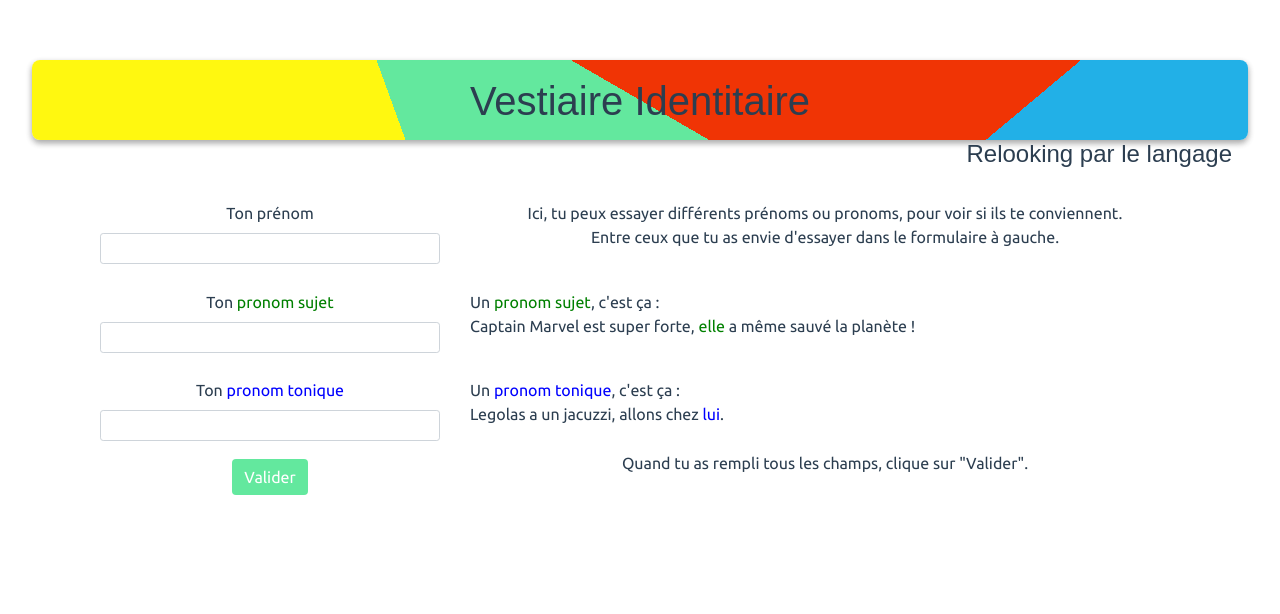
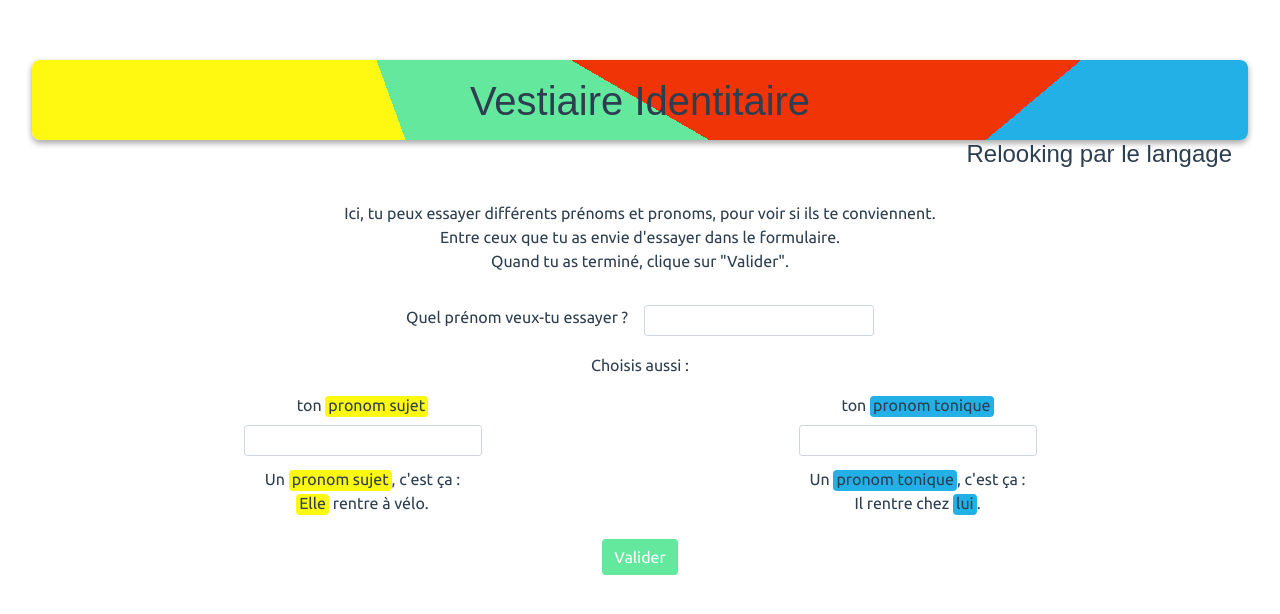
Before and after one commit to ponyBoy-dev/vestiaire-identitaire-vue, a Vue app: page / in a window 1280 px wide. Shown: the top 614 px of the page. Built offline with nearby package versions, Linux system fonts and the light colour scheme; a web font is replaced by a local one.

Commit message:
amelioration graphique de Form

```diff
--- a/src/components/Form.vue
+++ b/src/components/Form.vue
@@ -1,51 +1,66 @@
 <template>
   <div>
     <b-container fluid>
-      <b-row>
-        <b-col sm="4">
-          <label for="prenom">Ton prénom</label>
-          <b-form-input id="prenom" v-bind:value="prenom" @input.native="(e) => updateValue(e.target.value, 'prenom')" size="sm" type="text" :state="prenomState"/>
-          <b-form-invalid-feedback>{{champsInvalide}}</b-form-invalid-feedback>
-        </b-col>
+      <b-row class="flex jcontent-center">
+        <p class="text-align-center">
+          Ici, tu peux essayer différents prénoms et pronoms, pour voir si ils te conviennent.
+          <br />Entre ceux que tu as envie d'essayer dans le formulaire.
+          <br />Quand tu as terminé, clique sur "Valider".
+        </p>
+      </b-row>
+      <b-row class="separator"></b-row>
+      <b-row class="flex jcontent-center">
+        <label for="prenom" class="label-margin">Quel prénom veux-tu essayer ?</label>
+        <div>
+          <b-form-input
+            id="prenom"
+            v-bind:value="prenom"
+            @input.native="(e) => updateValue(e.target.value, 'prenom')"
+            size="sm"
+            type="text"
+            :state="prenomState"
+          />
+          <b-form-invalid-feedback v-if="prenomState===false">{{champsInvalide}}</b-form-invalid-feedback>
+        </div>
 
-        <b-col sm="8">
-          <p>
-            Ici, tu peux essayer différents prénoms ou pronoms, pour voir si ils te conviennent.
-            <br />Entre ceux que tu as envie d'essayer dans le formulaire à gauche.
-          </p>
-        </b-col>
+
       </b-row>
 
       <b-row class="separator"></b-row>
+      <b-row class="flex jcontent-center"><p>Choisis aussi :</p></b-row>
 
       <b-row>
-        <b-col sm="4">
+        <b-col>
           <label for="pronom">
-            Ton
-            <span class="green">pronom sujet</span>
+            ton
+            <span class="pill yellow">pronom sujet</span>
           </label>
-          <b-form-input id="pronom" :value="pronom" @input.native="(e) =>updateValue(e.target.value, 'pronom')" size="sm" type="text" :state="pronomState"></b-form-input>
-          <b-form-invalid-feedback>{{champsInvalide}}</b-form-invalid-feedback>
+          <div class="flex jcontent-center">
+            <b-form-input
+              id="pronom"
+              :value="pronom"
+              @input.native="(e) =>updateValue(e.target.value, 'pronom')"
+              size="sm"
+              type="text"
+              :state="pronomState"
+            ></b-form-input>
+          </div>
+          <b-form-invalid-feedback v-if="pronomState===false">{{champsInvalide}}</b-form-invalid-feedback>
+
+          <p class="margin-from-input">
+            Un
+            <span class="pill yellow">pronom sujet</span>, c'est ça :
+            <br />
+            <span class="pill yellow">Elle</span> rentre à vélo.
+          </p>
         </b-col>
 
-        <b-col sm="8">
-          <p class="text-align-left">
-            Un
-            <span class="green">pronom sujet</span>, c'est ça :
-            <br />Captain Marvel est super forte,
-            <span class="green">elle</span> a même sauvé la planète !
-          </p>
-        </b-col>
-      </b-row>
-
-      <b-row class="separator"></b-row>
-
-      <b-row>
-        <b-col sm="4">
+        <b-col>
           <label for="pronomTon">
-            Ton
-            <span class="blue">pronom tonique</span>
+            ton
+            <span class="pill blue">pronom tonique</span>
           </label>
+          <div class="flex jcontent-center">
             <b-form-input
               id="pronomTon"
               :value="pronomTon"
@@ -54,26 +69,20 @@
               type="text"
               :state="pronomTonState"
             ></b-form-input>
-          <b-form-invalid-feedback>{{champsInvalide}}</b-form-invalid-feedback>
-        </b-col>
+          </div>
+          <b-form-invalid-feedback v-if="pronomTonState===false">{{champsInvalide}}</b-form-invalid-feedback>
 
-        <b-col sm="8">
-          <p class="text-align-left">
+          <p class="margin-from-input">
             Un
-            <span class="blue">pronom tonique</span>, c'est ça :
-            <br />Legolas a un jacuzzi, allons chez
-            <span class="blue">lui</span>.
+            <span class="pill blue">pronom tonique</span>, c'est ça :
+            <br />Il rentre chez
+            <span class="pill blue">lui</span>.
           </p>
         </b-col>
       </b-row>
-      <b-row>
-        <b-col sm="4">
+
+      <b-row class="flex jcontent-center">
         <b-button variant="success" @click="onValider()">Valider</b-button>
-        </b-col>
-
-        <b-col sm="8">
-          <p>Quand tu as rempli tous les champs, clique sur "Valider".</p>
-        </b-col>
       </b-row>
     </b-container>
   </div>
@@ -116,16 +125,16 @@ export default {
     }
   },
   methods: {
-    updateValue(string, what){
+    updateValue(string, what) {
       console.log("voici ce que prend updateValue : " + string);
-        this.$emit('input', string, what)
+      this.$emit("input", string, what);
     },
     onValider() {
       this.submitted = true;
 
       if (this.formVerif()) {
         console.log("cey bon !");
-        this.$emit('ready')
+        this.$emit("ready");
       } else {
         console.log("ratey");
       }
@@ -140,32 +149,52 @@ export default {
 </script>
 
 <style scoped>
-
-
+input {
+  max-width: 17em;
+}
 button {
   margin-top: 0.5em;
   background: #63e89e;
   border: #58cf8e;
 }
-button:hover{
+button:hover {
   background: #58cf8e;
-    border : #63e89e;
+  border: #63e89e;
 }
-
-
-.form-control-sm {
-  margin-bottom: 0.7em;
+.invalid-feedback {
+  display: unset;
+}
+.margin-from-input {
+  margin-top: 0.7em;
+}
+.flex {
+  display: flex;
+}
+.jcontent-center {
+  justify-content: center;
 }
 .text-align-left {
   text-align: left;
 }
-.green {
-  color: green;
+.text-align-center {
+  text-align: center;
 }
-.blue {
-  color: blue;
+.label-margin {
+  margin-right: 1em;
 }
-.separator{
+.pill{
+    padding-bottom: 3px;
+    padding-left: 3px;
+    padding-right: 3px;
+    border-radius: 4px;
+}
+.yellow{
+    background: #fff810;
+}
+.blue{
+    background: #22b0e7;
+}
+.separator {
   height: 1em;
 }
 </style>
```
Lines whose indentation alone changed are shown as unchanged.
